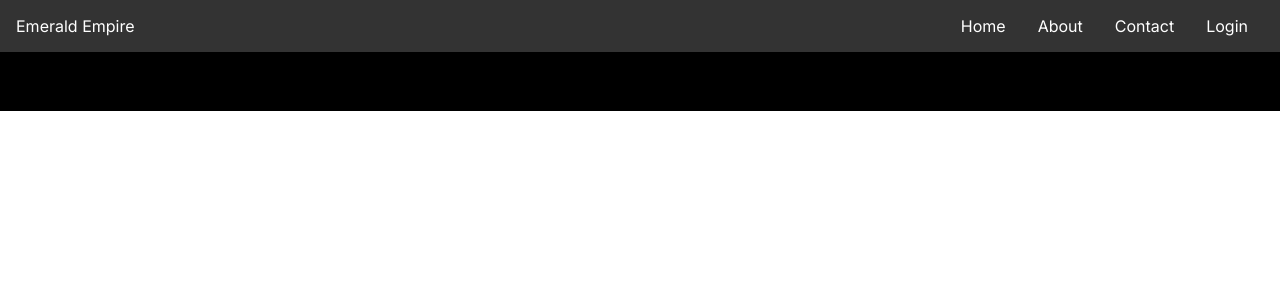
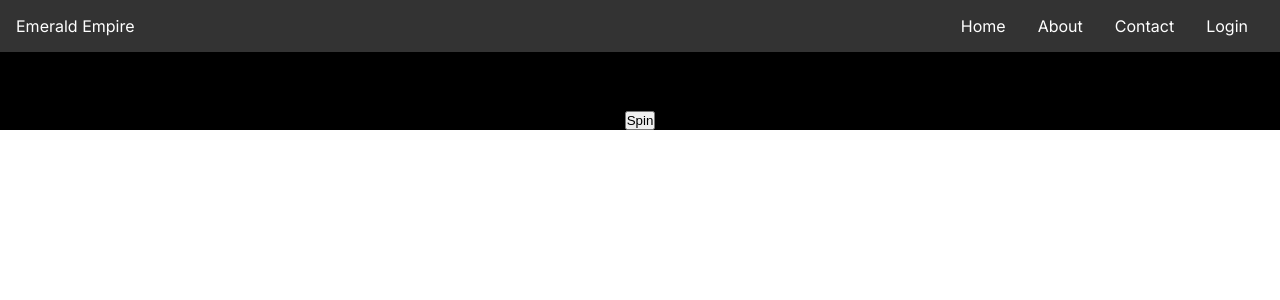
Before and after one commit to Koksiarz100/Emerald-Empire, a Next.js app in the folder client/: page / in a window 1280 px wide. Shown: the top 300 px of the page. Built offline with nearby package versions, Linux system fonts and the light colour scheme.

Commit message:
added some things

```diff
--- a/client/app/page.tsx
+++ b/client/app/page.tsx
@@ -9,6 +9,12 @@ export default function Home() {
     <main>
       <h1>Emerald Empire</h1>
       <p>Casino online</p>
+      <div className="roulette-wrapper">
+        <div className="roulette-wheel">
+
+        </div>
+        <button className="test-button">Spin</button>
+      </div>
     </main>
   );
 }
```
